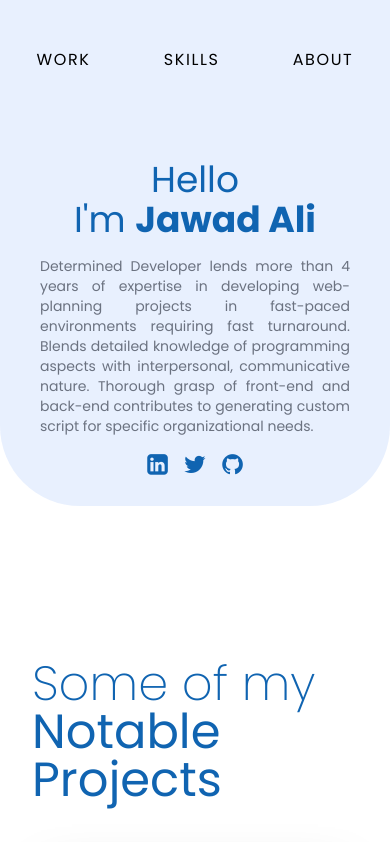
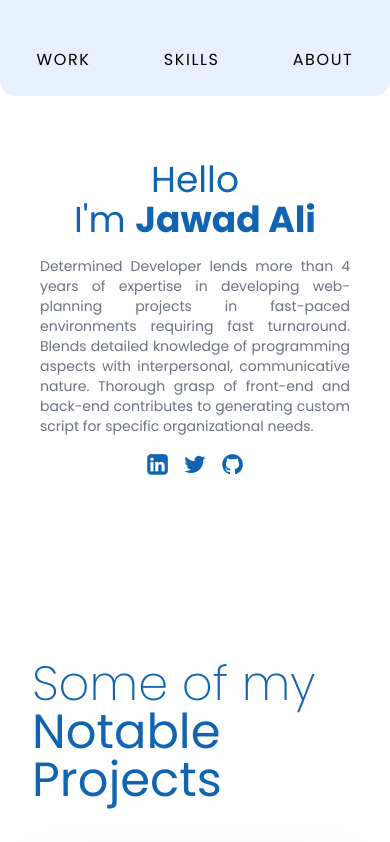
Before and after one commit to thejawadali/thejawadali, a Vue app: page / in a window 390 px wide. Shown: the top 842 px of the page. Built offline with nearby package versions, Linux system fonts and the light colour scheme.

Commit message:
fixed: backdrop

```diff
--- a/src/App.vue
+++ b/src/App.vue
@@ -17,9 +17,10 @@ import Skills from "./components/Skills.vue"
       right-0
       bg-secondary
       w-full
+      h-24
       lg:w-9/12
-      h-lg
-      rounded-b-large
+      lg:h-lg
+      rounded-b-2xl
       lg:rounded-none
       z-n
       opacity-20
```
